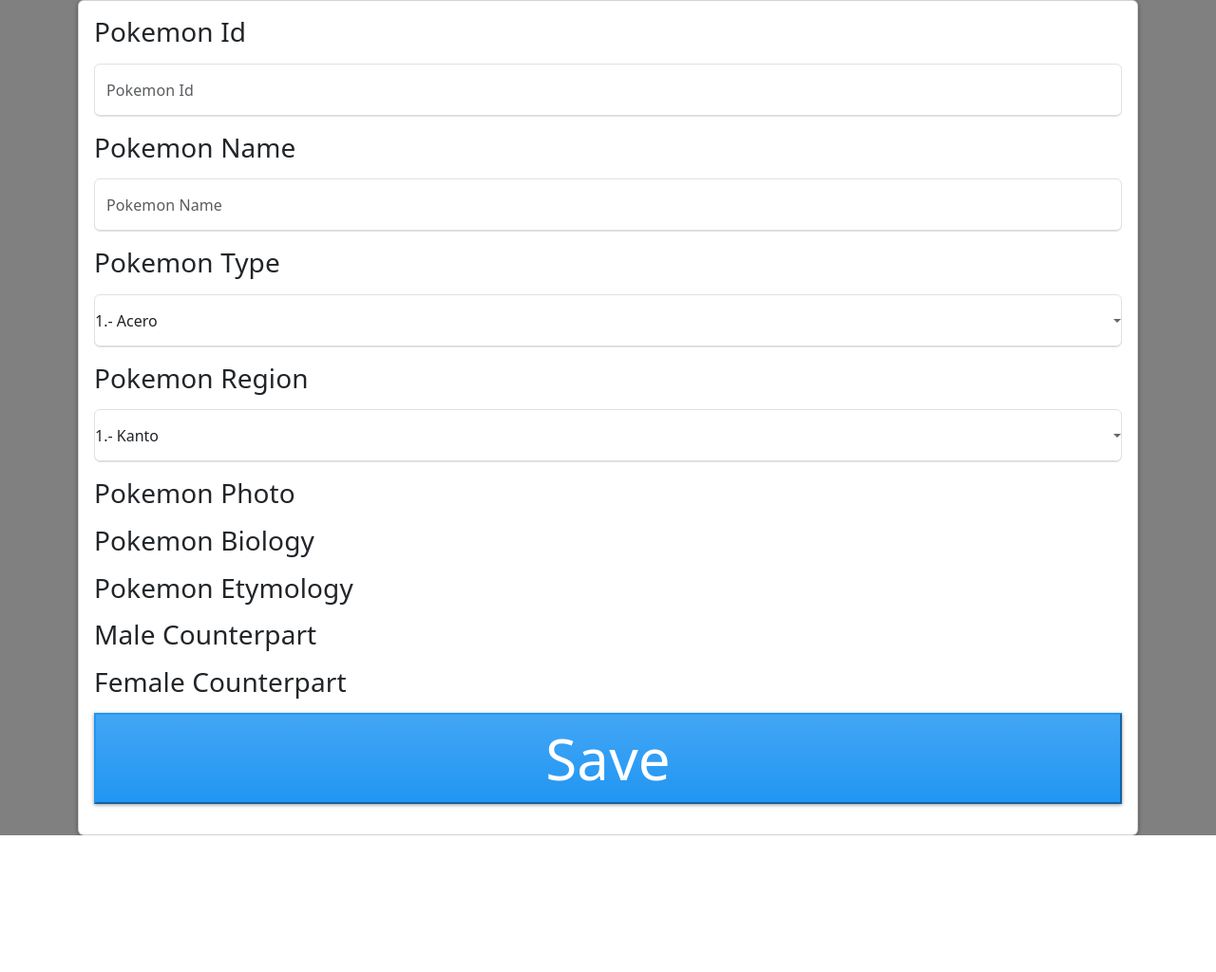
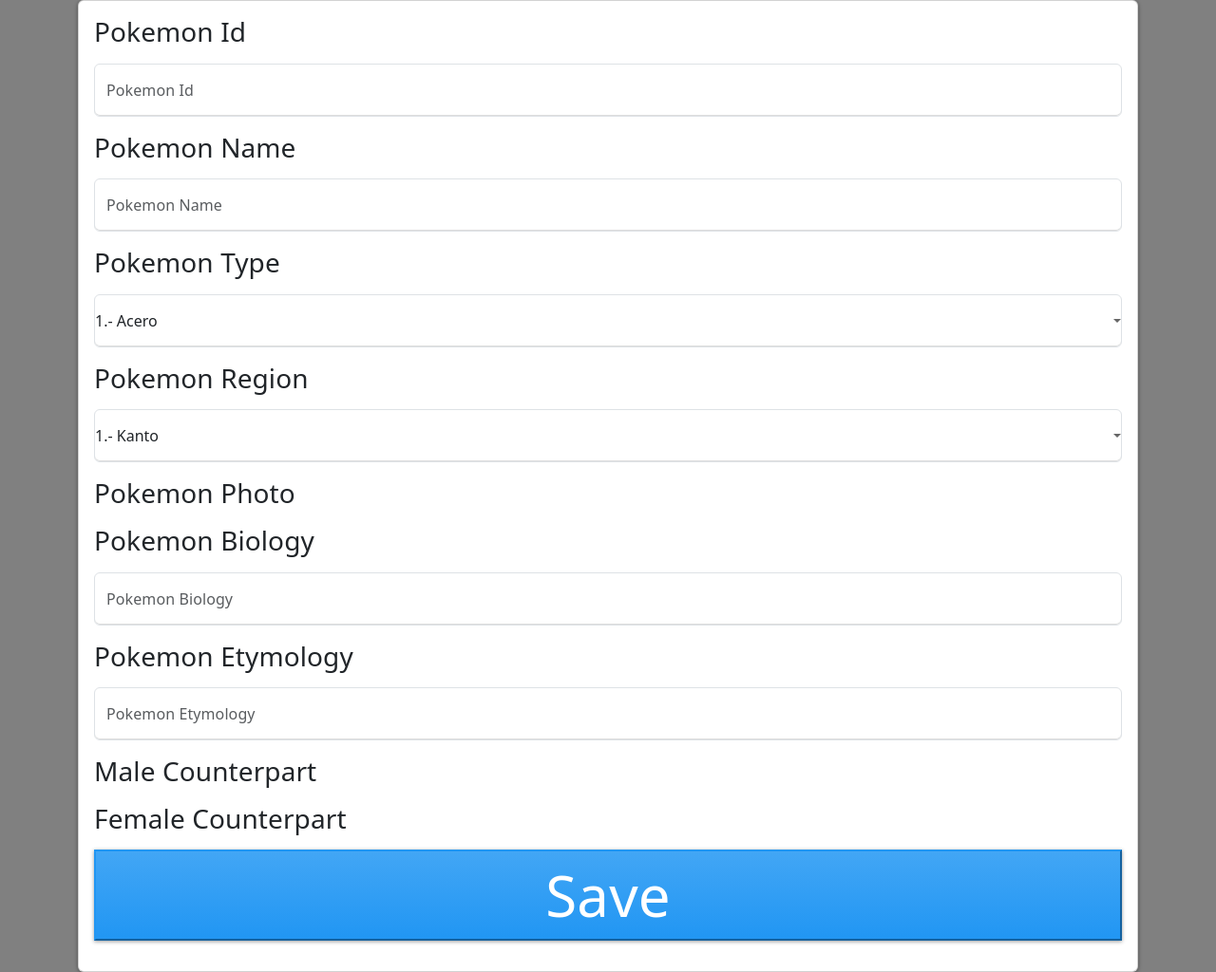
Before and after one commit to JitterSkull1200/PokeFandJ, a Flask app: page /new in a window 1280 px wide. Shown: the whole page at 95% size. Before the commit the page ends 880 px from the top, so only its background shows below. Run offline with Flask 3, Linux system fonts and the light colour scheme; some libraries are stand-ins or nearby versions.

Commit message:
modified:   templates/newpoke.html

```diff
--- a/templates/newpoke.html
+++ b/templates/newpoke.html
@@ -45,7 +45,9 @@
         </div>
         <h3 class="form-group">Pokemon Photo</h3>
         <h3 class="form-group">Pokemon Biology</h3>
+        <div class="form-group"><input type="text" name="name" placeholder="Pokemon Biology" class="form-control"></div>
         <h3 class="form-group">Pokemon Etymology</h3>
+        <div class="form-group"><input type="text" name="name" placeholder="Pokemon Etymology" class="form-control"></div>
         <h3 class="form-group">Male Counterpart</h3>
         <h3 class="form-group">Female Counterpart</h3>
         <div class="form-group"><button type="submit" class="button btn-primary btn-block">Save</button></div>
```
